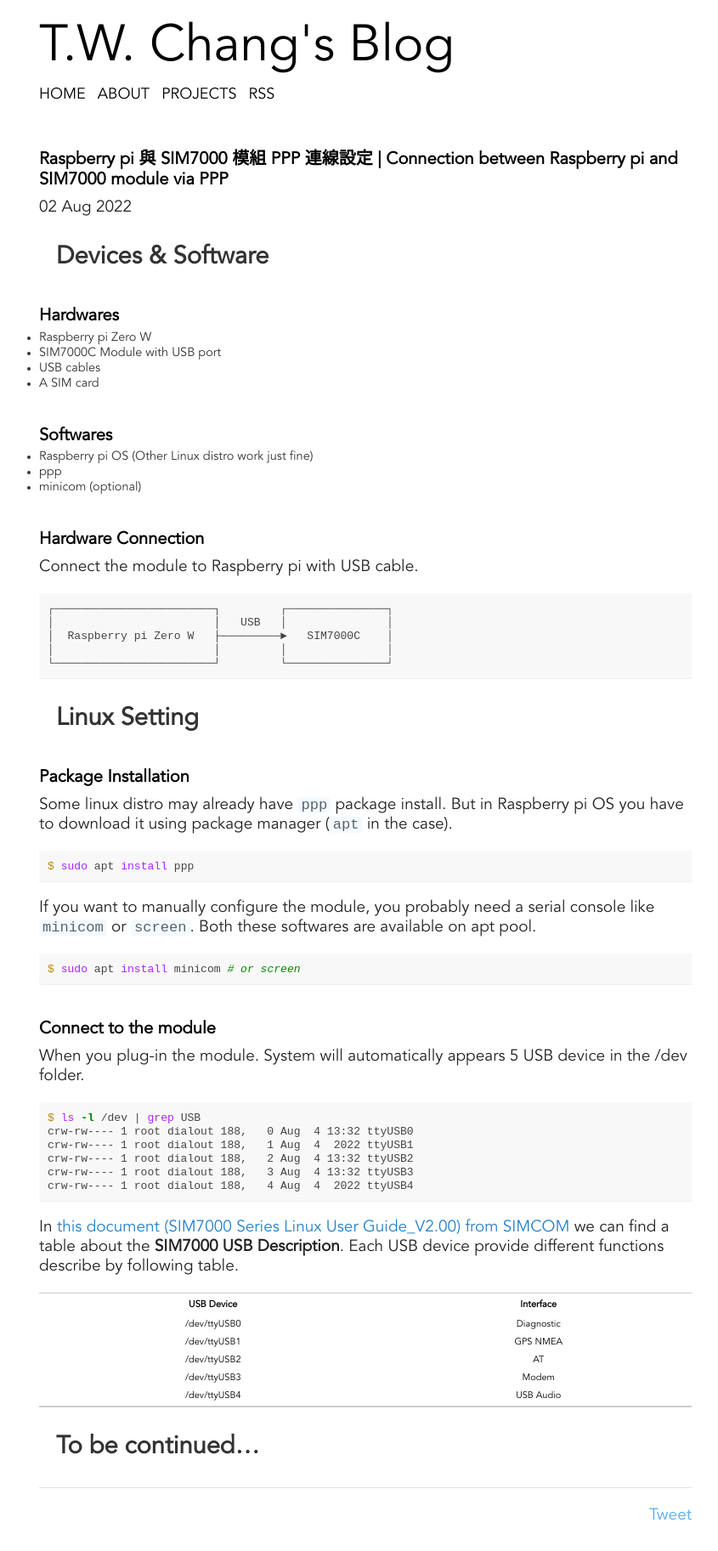
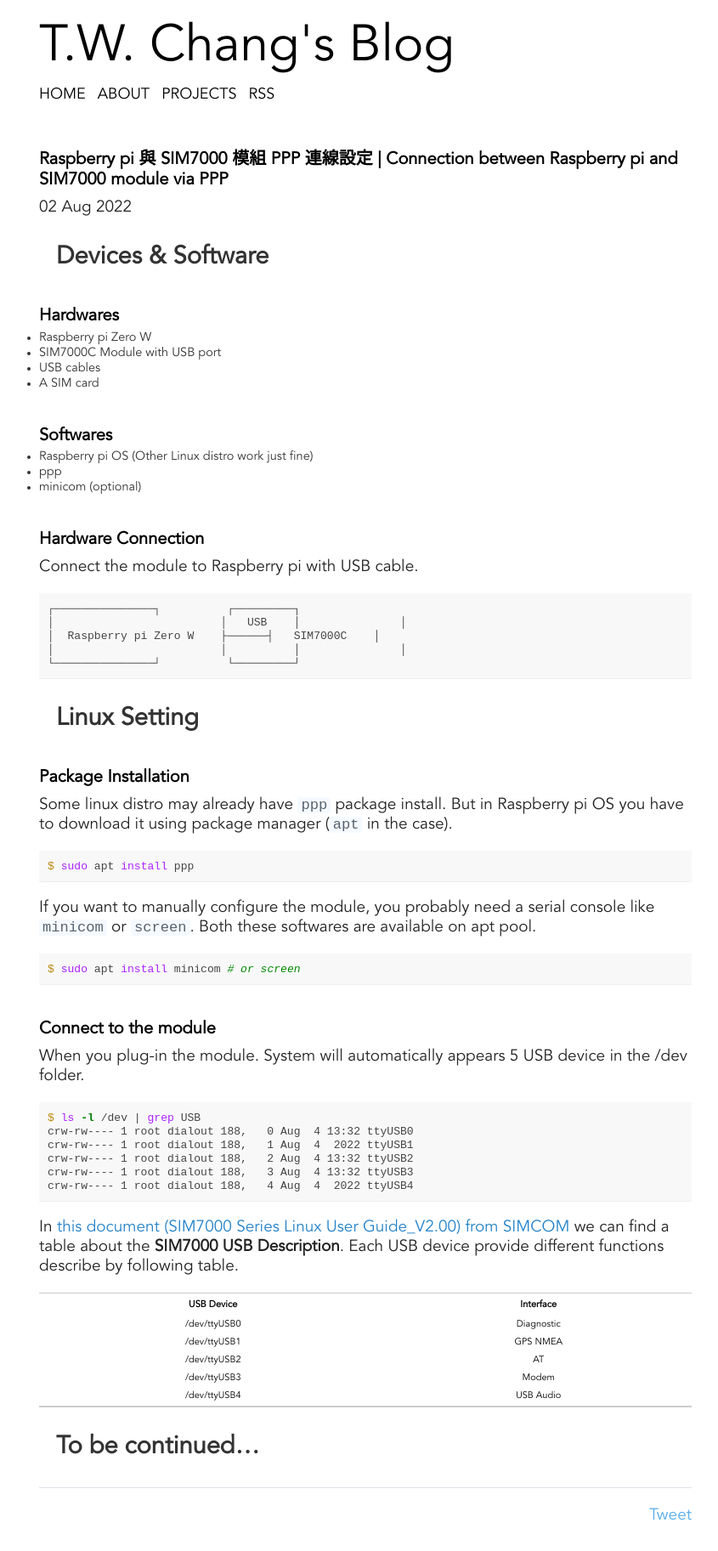
Before and after one commit to wilicw/wilicw.github.io, a Jekyll site: the page built from _posts/2022-08-02-Raspberry-pi-SIM7000-ppp-cht.md, in a window 1280 px wide. Shown: the whole page at 85% size, without its empty margins (210-1055 px from the left). Built offline with Jekyll 4.4.1, drawn with Linux system fonts in a browser that asks for light colours; comment, search, counter and statistics services are not loaded.

Commit message:
Fix graph

````diff
--- a/_posts/2022-08-02-Raspberry-pi-SIM7000-ppp-cht.md
+++ b/_posts/2022-08-02-Raspberry-pi-SIM7000-ppp-cht.md
@@ -27,11 +27,11 @@
 Connect the module to Raspberry pi with USB cable.
 
 ```
-┌────────────────────────┐         ┌───────────────┐
-│                        │   USB   │               │
-│  Raspberry pi Zero W   ├─────────►   SIM7000C    │
-│                        │         │               │
-└────────────────────────┘         └───────────────┘
+┌───────────────┐          ┌─────────┐
+│                         │   USB    │               │
+│  Raspberry pi Zero W    ├──────┤   SIM7000C    │
+│                         │          │               │
+└───────────────┘          └─────────┘
 ```
 
 # Linux Setting
````
